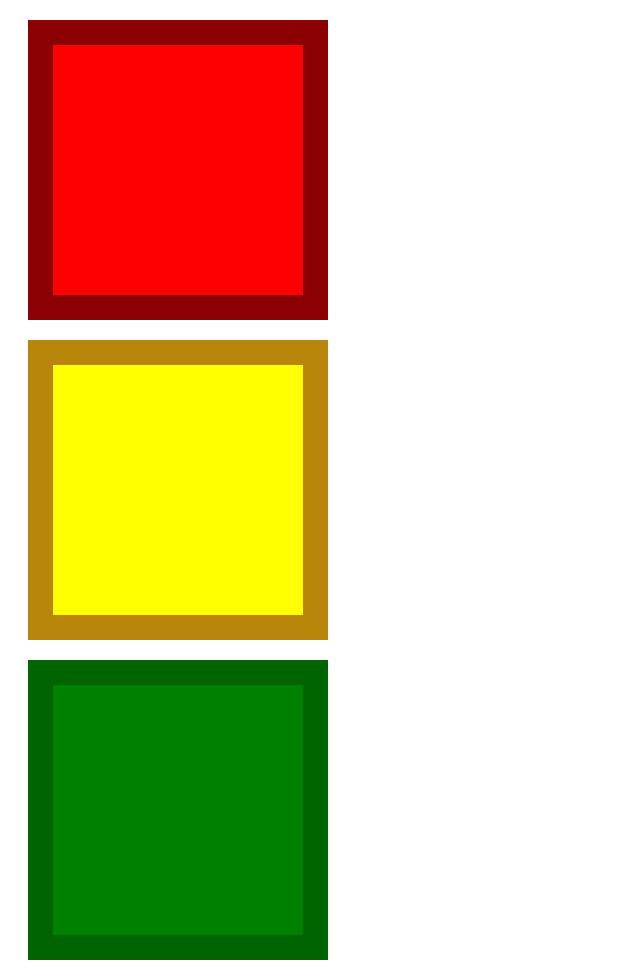
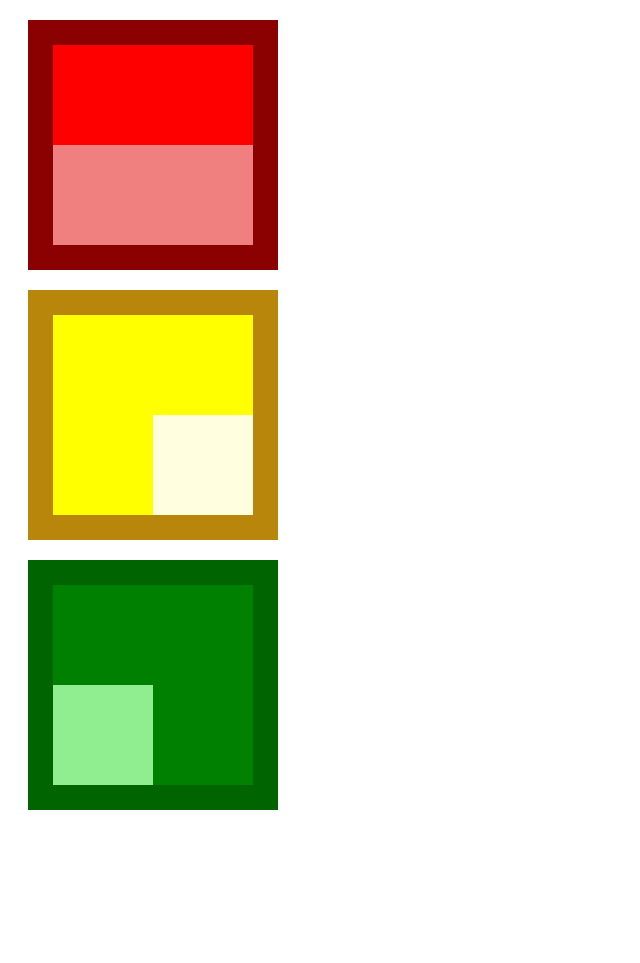
Before and after one commit to tjompis/Workshop, a plain HTML site: page Trafikljus.html in a window 1280 px wide. Shown: the whole page, without its empty margins (0-640 px from the left). After the commit the page ends 830 px from the top, so only its background shows below. Drawn offline with Linux system fonts and the light colour scheme.

Commit message:
Add files via upload

```diff
--- a/Trafikljus.css
+++ b/Trafikljus.css
@@ -1,26 +1,52 @@
 .Grön  {
-    height: 50px;
-    width: 50px;
+    height: 200px;
+    width: 200px;
     background-color: green;
     border: 25px solid darkgreen;
-    padding: 100px;
+    padding: 0%;
     margin: 20px;
   }
 
+  .insidagrön {
+    height: 50%;
+    width: 50%;
+    background-color: lightgreen;
+    position: relative;
+    top: 50%;
+  }
+
   .Gul {
-    height: 50px;
-    width: 50px;
+    height: 200px;
+    width: 200px;
     background-color: yellow;
     border: 25px solid darkgoldenrod;
-    padding: 100px;
+    padding: 0%;
     margin: 20px;
   }
 
+  .insidagul {
+    height: 50%;
+    width: 50%;
+    background-color: lightyellow;
+    position: relative;
+    left: 50%;
+    top: 50%;
+  }
+
   .Röd {
-    height: 50px;
-    width: 50px;
+    height: 200px;
+    width: 200px;
     background-color: red;
     border: 25px solid darkred;
-    padding: 100px;
+    padding: 0%;
     margin: 20px;
   }
+
+  .insidaröd{
+    height: 50%;
+    width: 100%;
+    background-color: lightcoral;
+    position: relative;
+    top: 50%;
+
+  }
--- a/Trafikljus.html
+++ b/Trafikljus.html
@@ -9,17 +9,24 @@
 <body>
 
     <div class="Röd">
+    <div class="insidaröd">
+
+    </div>
 
     </div>
 
 
     <div class="Gul">
+    <div class="insidagul">
 
+    </div>
     </div>
 
 
     <div class="Grön">
+     <div class="insidagrön">
 
+     </div>
     </div>
 
 </body>
```
